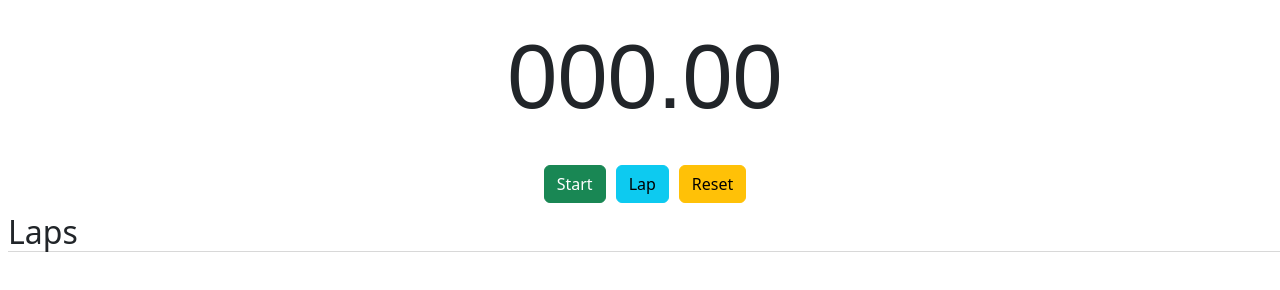
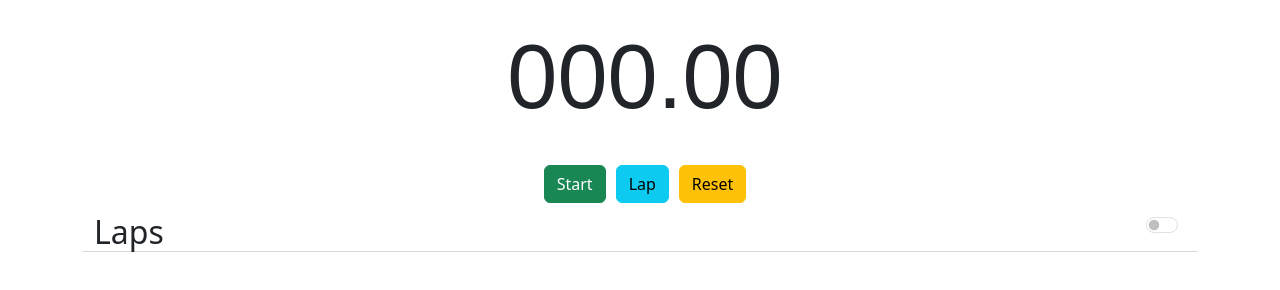
Before and after one commit to amir1218/stopwatch, a React app: page / in a window 1280 px wide. Built offline with nearby package versions, Linux system fonts and the light colour scheme; a web font is replaced by a local one.

Commit message:
am- Dark mode

```diff
--- /dev/null
+++ b/src/components/DisplayModeToggle.js
@@ -0,0 +1,27 @@
+import React , {useState} from 'react';
+import Form from 'react-bootstrap/Form';
+
+
+export default function DisplayModeToggle() {
+    const [darkMode, setDarkMode] = useState(true)
+
+
+    function toggleMode(e) {
+        setDarkMode(prevVal => !prevVal);
+
+        const html = document.getElementsByTagName("html")[0];
+        if (darkMode) {
+            html.setAttribute('data-bs-theme', 'dark');
+        } else {
+            html.setAttribute('data-bs-theme', 'light');
+        }
+    }
+
+    return <Form style = {{ justifyContent:'right', float: 'right' }}>
+                <Form.Check
+                    type="switch"
+                    id="custom-switch"
+                    onChange={toggleMode}
+                />
+           </Form>
+}
--- a/src/components/Laps.js
+++ b/src/components/Laps.js
@@ -1,10 +1,23 @@
 import React from 'react';
 import Table from 'react-bootstrap/Table';
+import DisplayModeToggle from './DisplayModeToggle.js'
+import Container from 'react-bootstrap/Container';
+import Row from 'react-bootstrap/Row';
+import Col from 'react-bootstrap/Col';
 
 export default function Laps(props) {
     return (
         <>
-            <h2 style={{padding: '0px 0px 0px 0px'}}>Laps</h2>
+            <Container>
+                <Row style={{ borderBottom: '1px solid #d8d8d8'}}>
+                    <Col>
+                        <h2 style={{padding: '0px 0px 0px 0px'}}>Laps</h2>
+                    </Col>
+                    <Col>
+                        <DisplayModeToggle />
+                    </Col>
+                </Row>
+            </Container>
             <Table striped bordered hover>
                 <tbody style={{fontSize: '24px'}}>
                     {props.laps.map(lap => {
--- a/src/components/Stopwatch.js
+++ b/src/components/Stopwatch.js
@@ -4,6 +4,9 @@ import Button from 'react-bootstrap/Button';
 import {padNumberZeroes} from './../utility.js'
 import Laps from './Laps.js';
 import Display from './Display.js';
+import Container from 'react-bootstrap/Container';
+import Row from 'react-bootstrap/Row';
+import Col from 'react-bootstrap/Col';
 
 export default function Stopwatch(props) {
     const [seconds, setSeconds] = useState(0);
@@ -45,13 +48,21 @@ export default function Stopwatch(props) {
 
     return (
         <>
+            <Container>
+                <Row>
+                    <Col>
                         <Display value={formattedDisplay()} />
                         <div id='buttons' style={{width: '100%', textAlign: 'center'}}>
                             <Button className={triggerButtonClass} onClick={clickHandler} variant="success">{triggerButtonText}</Button>
                             <Button onClick={lapClickHandler} variant="info">Lap</Button>
                             <Button onClick={resetClickHandler} variant='warning'>Reset</Button>
                         </div>
-            <Laps laps={laps}/>
+                    </Col>
+                </Row>
+                <Row>
+                    <Col><Laps laps={laps}/></Col>
+                </Row>
+            </Container>
         </>
     );
 }
--- a/src/index.css
+++ b/src/index.css
@@ -28,9 +28,8 @@ code {
 }
 
 h2 {
-  border-bottom: 1px solid #d8d8d8;
   padding: 0px;
-  margin: 0px 0px 0px 8px;
+  margin: 0px 0px 0px 0px;
 }
 
 tr {
```
Lines whose indentation alone changed are shown as unchanged.
